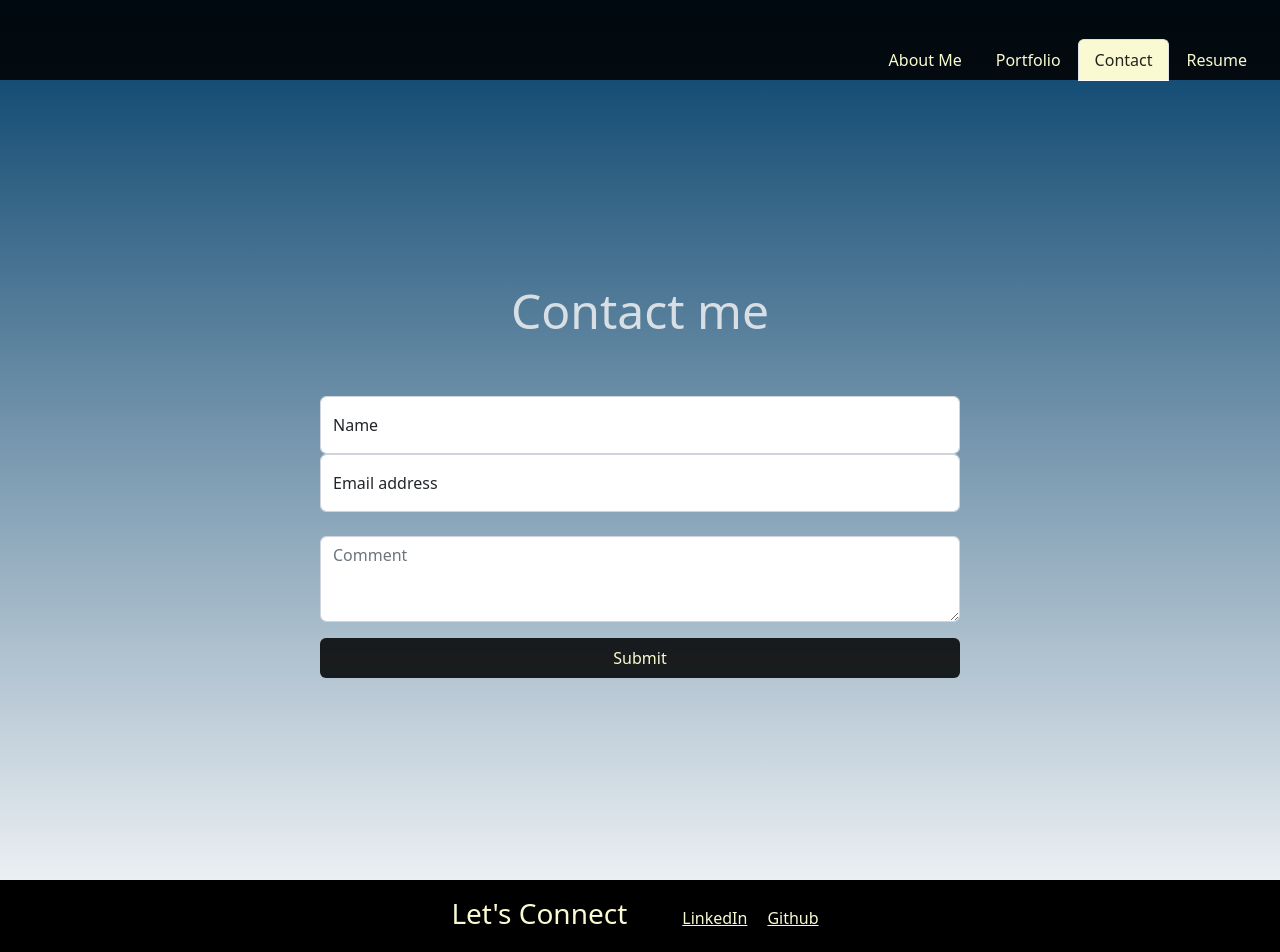
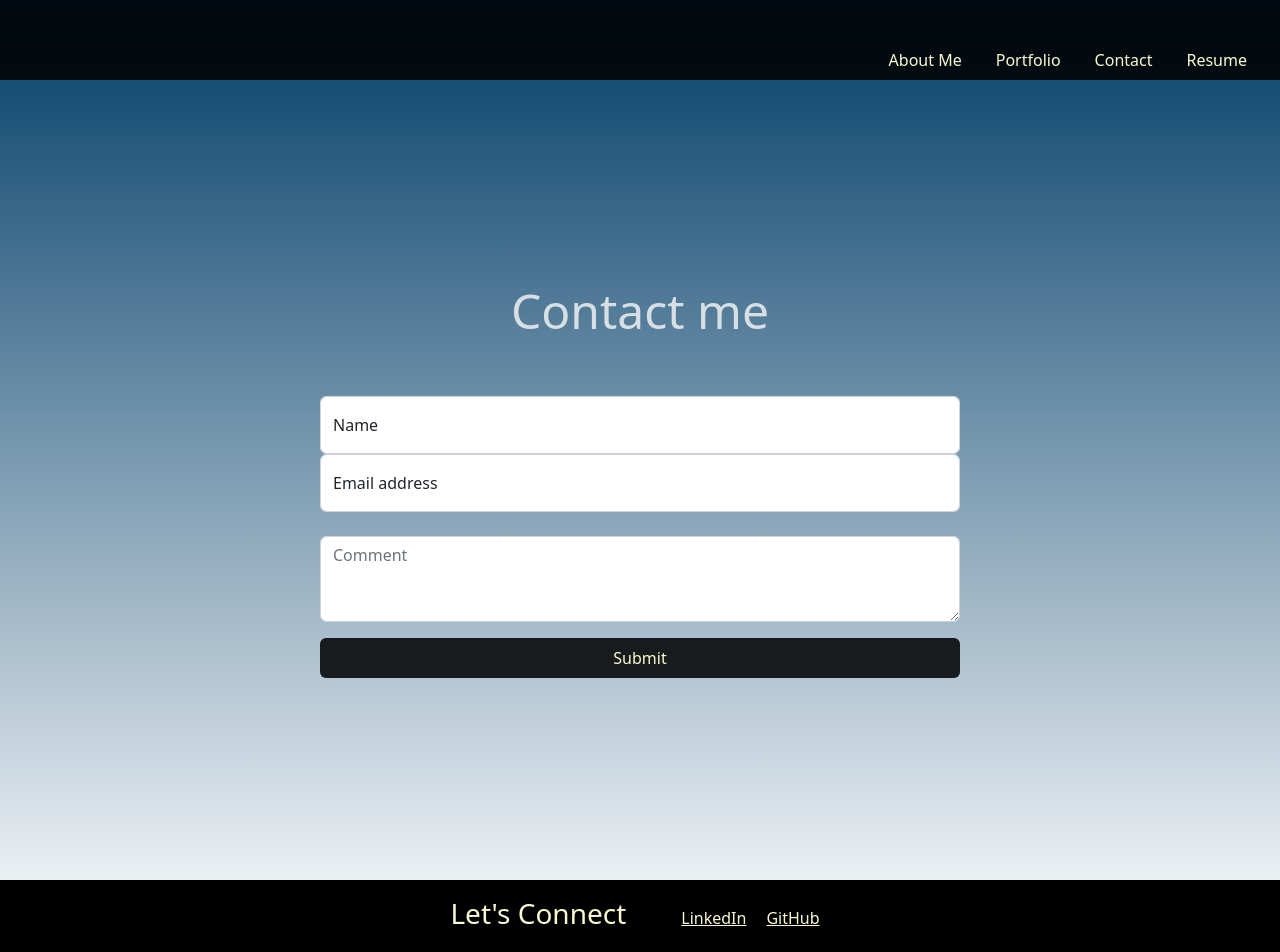
Before and after one commit to AndresAlbornozgil/react-portfolio, a React (Vite) app: page /Contact in a window 1280 px wide. Shown: the top 952 px of the page. Built offline with nearby package versions, Linux system fonts and the light colour scheme.

Commit message:
Made minor fixes to NavBar

```diff
--- a/src/components/Footer/Footer.jsx
+++ b/src/components/Footer/Footer.jsx
@@ -9,7 +9,7 @@ function Footer() {
   <footer id='connect' className="py-3">
     <h3>Let's Connect</h3>
     <a href='https://www.linkedin.com/in/a-albornoz/'>LinkedIn</a>
-    <a href='https://github.com/AndresAlbornozgil'>Github</a>
+    <a href='https://github.com/AndresAlbornozgil'>GitHub</a>
   </footer>
 </div>
       </div>
--- a/src/components/Navbar/Navbar.jsx
+++ b/src/components/Navbar/Navbar.jsx
@@ -20,27 +20,27 @@ function NavBar() {
       </li>
       <li className="nav-item">
         <Link
-          to="/Portfolio"
+          to="/portfolio"
           // Check to see if the currentPage is `About`, and if so we use the active link class from bootstrap. Otherwise, we set it to a normal nav-link
-          className={currentPage === '/Portfolio' ? 'nav-link active' : 'nav-link'}
+          className={currentPage === '/portfolio' ? 'nav-link active' : 'nav-link'}
         >
           Portfolio
         </Link>
       </li>
       <li className="nav-item">
         <Link
-          to="/Contact"
+          to="/contact"
           // Check to see if the currentPage is `Blog`, and if so we use the active link class from bootstrap. Otherwise, we set it to a normal nav-link
-          className={currentPage === '/Contact' ? 'nav-link active' : 'nav-link'}
+          className={currentPage === '/contact' ? 'nav-link active' : 'nav-link'}
         >
           Contact
         </Link>
       </li>
       <li className="nav-item">
         <Link
-          to="/Resume"
+          to="/resume"
           // Check to see if the currentPage is `Contact`, and if so we use the active link class from bootstrap. Otherwise, we set it to a normal nav-link
-          className={currentPage === '/Resume' ? 'nav-link active' : 'nav-link'}
+          className={currentPage === '/resume' ? 'nav-link active' : 'nav-link'}
         >
           Resume
         </Link>
--- a/src/main.jsx
+++ b/src/main.jsx
@@ -18,15 +18,15 @@ const router = createBrowserRouter([
         element: <AboutMe />,
       },
       {
-        path: '/Resume',
+        path: '/resume',
         element: <Resume />,
       },
       {
-        path: '/Portfolio',
+        path: '/portfolio',
         element: <Portfolio />,
       },
       {
-        path: '/Contact',
+        path: '/contact',
         element: <Contact />,
       },
     ]
```
Also changed, not shown: src/pages/Contact/Contact.jsx (line endings or trailing spaces).
